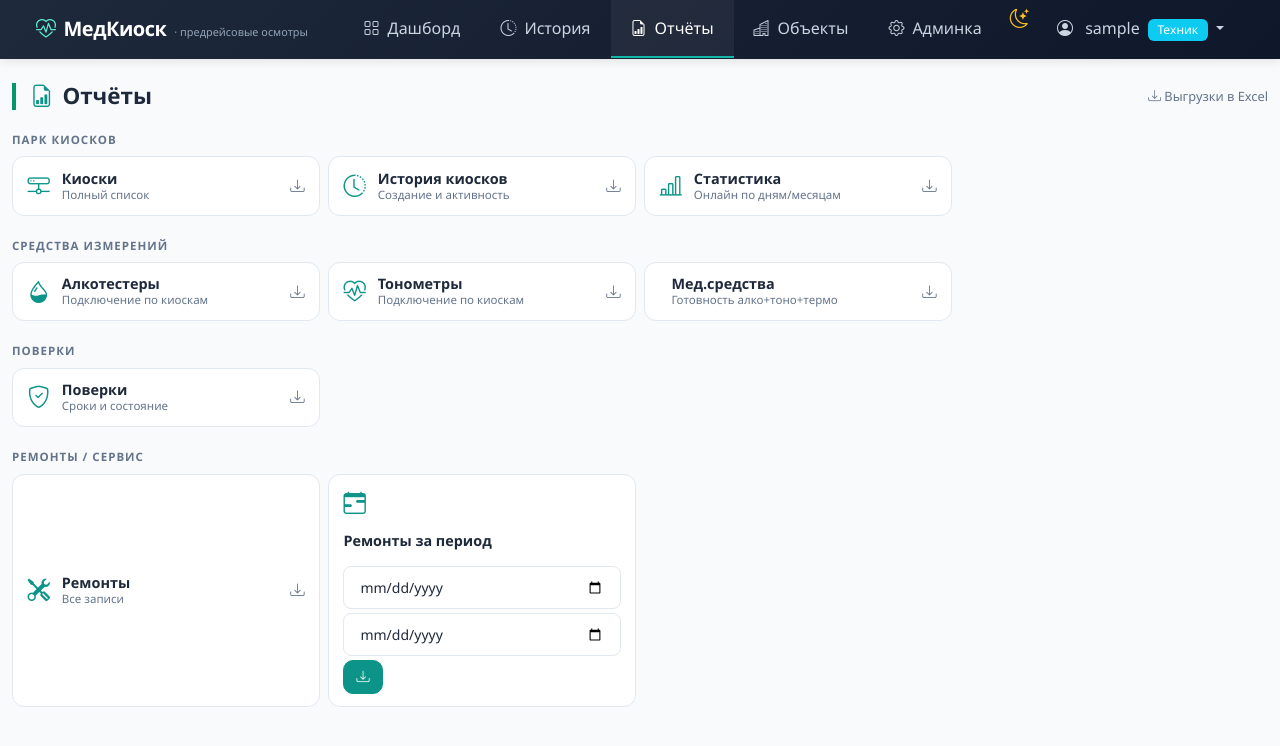
After one commit to alekchiz/devicehub, a Django app: page /dashboard/reports/ in a window 1280 px wide. The commit adds this page. Shown: the top 746 px of the page. Run offline with Django 5.2, Linux system fonts and the light colour scheme; the visitor is signed in with stand-in values (Sample User, id 1); some libraries are stand-ins or nearby versions.

Commit message:
Отчёты: отдельная страница с периодами; убраны с дашборда

```diff
--- a/devices/urls.py
+++ b/devices/urls.py
@@ -6,6 +6,7 @@ urlpatterns = [
     path('status/', views.device_status_feed, name='device_status_feed'),
     path('clients/', views.clients_list, name='clients_list'),
     path('history/', views.device_history, name='device_history'),
+    path('reports/', views.reports_page, name='reports'),
     path('bulk-action/', views.bulk_action, name='bulk_action'),
     path('device/<int:pk>/', views.device_detail_modal, name='device_detail_modal'),
     path('device/<int:pk>/detail/', views.device_detail_page, name='device_detail_page'),
--- a/devices/views.py
+++ b/devices/views.py
@@ -213,6 +213,12 @@ def clients_list(request):
         .order_by('name')
     )
     return render(request, 'devices/clients.html', {'clients': clients})
+
+
+@login_required
+def reports_page(request):
+    """Страница отчётов: единый вход ко всем выгрузкам."""
+    return render(request, 'devices/reports.html')
 
 
 @login_required
--- a/static/css/style.css
+++ b/static/css/style.css
@@ -346,6 +346,30 @@ body {
 }
 .dist-legend i { font-size: 0.5rem; margin-right: 2px; }
 
+/* Отчёты */
+.report-card {
+    display: flex; align-items: center; gap: 0.75rem;
+    padding: 0.75rem 0.9rem; border-radius: 12px;
+    background: var(--card-bg); border: 1px solid var(--border);
+    text-decoration: none; color: var(--text);
+    transition: all 0.2s; height: 100%;
+}
+.report-card:hover {
+    border-color: var(--primary); box-shadow: var(--card-shadow);
+    color: var(--primary); transform: translateY(-1px);
+}
+.report-card > i:first-child {
+    font-size: 1.4rem; color: var(--primary);
+}
+.report-card span { display: flex; flex-direction: column; line-height: 1.25; }
+.report-card span b { font-size: 0.9rem; }
+.report-card span small { color: var(--text-light); font-size: 0.72rem; }
+.report-card .report-go { margin-left: auto; color: var(--text-light); font-size: 0.9rem; }
+.report-card .report-go { transition: color 0.2s; }
+.report-card:hover .report-go { color: var(--primary); }
+
+.report-card.report-form { flex-direction: column; align-items: flex-start; height: auto; }
+
 .filter-card {
     border-radius: var(--card-radius);
     border: none;
--- a/templates/base.html
+++ b/templates/base.html
@@ -39,6 +39,11 @@
                     <li class="nav-item">
                         <a class="nav-link {% if 'history' in request.resolver_match.url_name %}active{% endif %}" href="{% url 'device_history' %}">
                             <i class="bi bi-clock-history"></i>История
+                        </a>
+                    </li>
+                    <li class="nav-item">
+                        <a class="nav-link {% if 'reports' in request.resolver_match.url_name %}active{% endif %}" href="{% url 'reports' %}">
+                            <i class="bi bi-file-earmark-bar-graph"></i>Отчёты
                         </a>
                     </li>
                     <li class="nav-item">
--- /dev/null
+++ b/templates/devices/reports.html
@@ -0,0 +1,104 @@
+{% extends 'base.html' %}
+{% block content %}
+
+<div class="page-head accent-ok">
+    <h1><i class="bi bi-file-earmark-bar-graph"></i> Отчёты</h1>
+    <span class="muted"><i class="bi bi-download"></i> Выгрузки в Excel</span>
+</div>
+
+<div class="row g-3">
+
+    <div class="col-12">
+        <label class="section-title mb-2">Парк киосков</label>
+        <div class="row g-2">
+            <div class="col-sm-6 col-md-4 col-xl-3">
+                <a href="{% url 'export_devices' %}" class="report-card">
+                    <i class="bi bi-hdd-network"></i>
+                    <span><b>Киоски</b><small>Полный список</small></span>
+                    <i class="bi bi-download report-go"></i>
+                </a>
+            </div>
+            <div class="col-sm-6 col-md-4 col-xl-3">
+                <a href="{% url 'export_devices_history' %}" class="report-card">
+                    <i class="bi bi-clock-history"></i>
+                    <span><b>История киосков</b><small>Создание и активность</small></span>
+                    <i class="bi bi-download report-go"></i>
+                </a>
+            </div>
+            <div class="col-sm-6 col-md-4 col-xl-3">
+                <a href="{% url 'export_devices_stats' %}" class="report-card">
+                    <i class="bi bi-bar-chart-line"></i>
+                    <span><b>Статистика</b><small>Онлайн по дням/месяцам</small></span>
+                    <i class="bi bi-download report-go"></i>
+                </a>
+            </div>
+        </div>
+    </div>
+
+    <div class="col-12">
+        <label class="section-title mb-2">Средства измерений</label>
+        <div class="row g-2">
+            <div class="col-sm-6 col-md-4 col-xl-3">
+                <a href="{% url 'export_alco_report' %}" class="report-card">
+                    <i class="bi bi-droplet-half"></i>
+                    <span><b>Алкотестеры</b><small>Подключение по киоскам</small></span>
+                    <i class="bi bi-download report-go"></i>
+                </a>
+            </div>
+            <div class="col-sm-6 col-md-4 col-xl-3">
+                <a href="{% url 'export_tonometer_report' %}" class="report-card">
+                    <i class="bi bi-heart-pulse"></i>
+                    <span><b>Тонометры</b><small>Подключение по киоскам</small></span>
+                    <i class="bi bi-download report-go"></i>
+                </a>
+            </div>
+            <div class="col-sm-6 col-md-4 col-xl-3">
+                <a href="{% url 'export_med_devices' %}" class="report-card">
+                    <i class="bi bi-first-aid"></i>
+                    <span><b>Мед.средства</b><small>Готовность алко+тоно+термо</small></span>
+                    <i class="bi bi-download report-go"></i>
+                </a>
+            </div>
+        </div>
+    </div>
+
+    <div class="col-12">
+        <label class="section-title mb-2">Поверки</label>
+        <div class="row g-2">
+            <div class="col-sm-6 col-md-4 col-xl-3">
+                <a href="{% url 'export_verifications' %}" class="report-card">
+                    <i class="bi bi-shield-check"></i>
+                    <span><b>Поверки</b><small>Сроки и состояние</small></span>
+                    <i class="bi bi-download report-go"></i>
+                </a>
+            </div>
+        </div>
+    </div>
+
+    <div class="col-12">
+        <label class="section-title mb-2">Ремонты / сервис</label>
+        <div class="row g-2">
+            <div class="col-sm-6 col-md-4 col-xl-3">
+                <a href="{% url 'export_repairs' %}" class="report-card">
+                    <i class="bi bi-tools"></i>
+                    <span><b>Ремонты</b><small>Все записи</small></span>
+                    <i class="bi bi-download report-go"></i>
+                </a>
+            </div>
+            <div class="col-sm-6 col-md-4 col-xl-3">
+                <div class="report-card report-form">
+                    <i class="bi bi-calendar-range"></i>
+                    <span><b>Ремонты за период</b></span>
+                    <form method="get" action="{% url 'export_repairs_report' %}" class="d-flex gap-1 mt-1 flex-wrap">
+                        <input type="date" name="date_from" class="form-control form-control-sm">
+                        <input type="date" name="date_to" class="form-control form-control-sm">
+                        <button class="btn btn-soft btn-sm btn-primary"><i class="bi bi-download"></i></button>
+                    </form>
+                </div>
+            </div>
+        </div>
+    </div>
+
+</div>
+
+{% endblock %}
```
Also changed, not shown: devices/tests.py (+12 -0 lines), templates/devices/dashboard.html (+0 -12 lines).
